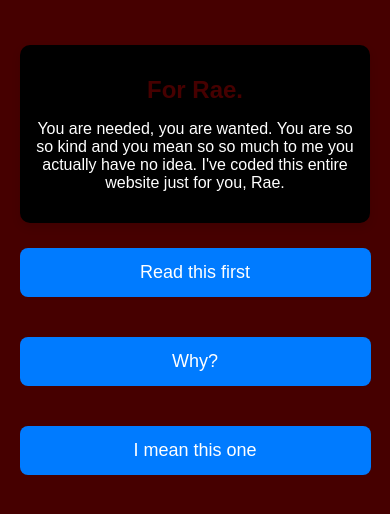
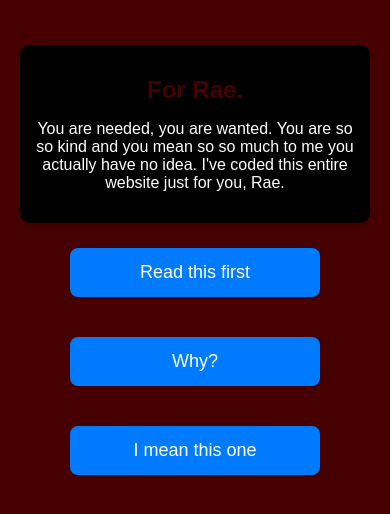
Before and after one commit to adpoScripts/Rae, a plain HTML site: page index.html in a window 390 px wide. Shown: the top 514 px of the page. Drawn offline with Linux system fonts and the light colour scheme.

Commit message:
Update index.html

```diff
--- a/index.html
+++ b/index.html
@@ -2,7 +2,6 @@
 <html>
 <head>
     <title>All About Rae</title>
-    <!-- Viewport tag for mobile scaling -->
     <meta name="viewport" content="width=device-width, initial-scale=1">
     <style>
         body {
@@ -40,8 +39,8 @@
             cursor: pointer;
             user-select: none;
             transition: background 0.3s;
-            width: 250px;
-            max-width: 90vw;
+            width: 90vw;       /* Responsive width */
+            max-width: 250px;  /* Max size for bigger screens */
             display: inline-block;
             position: relative;
             z-index: 10;
@@ -82,7 +81,6 @@
             opacity: 1;
             pointer-events: auto;
         }
-
         /* Animation for main bubble on page load */
         @keyframes slideDownFadeIn {
             to {
@@ -90,8 +88,7 @@
                 transform: translateY(0);
             }
         }
-
-        /* Mobile responsiveness */
+        /* Mobile tweaks */
         @media (max-width: 480px) {
             body {
                 padding: 30px 10px;
@@ -102,7 +99,6 @@
                 max-width: 100%;
             }
             button {
-                width: 100%;
                 font-size: 18px;
                 padding: 14px 10px;
                 margin: 10px 0 30px 0;
```
